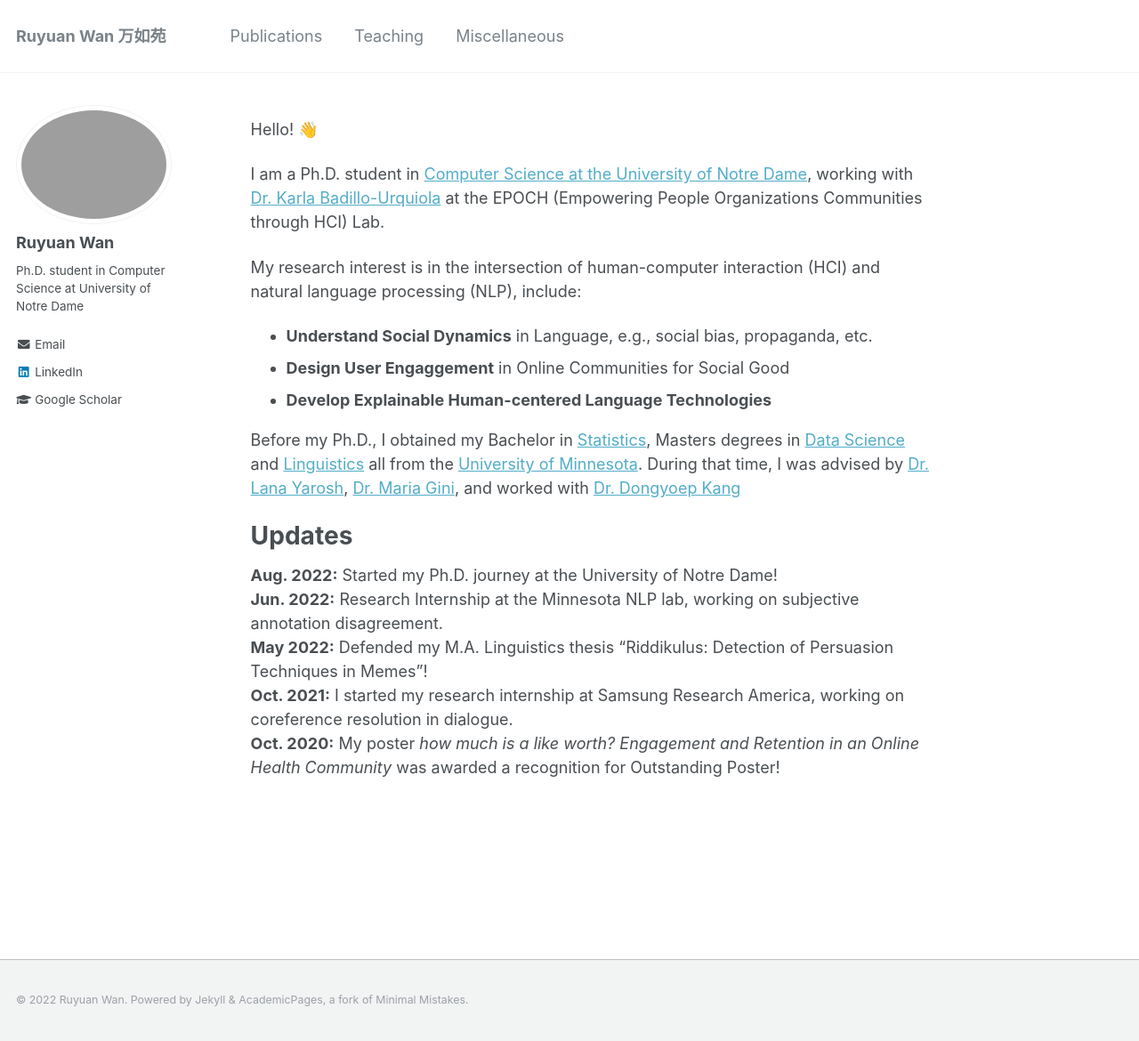
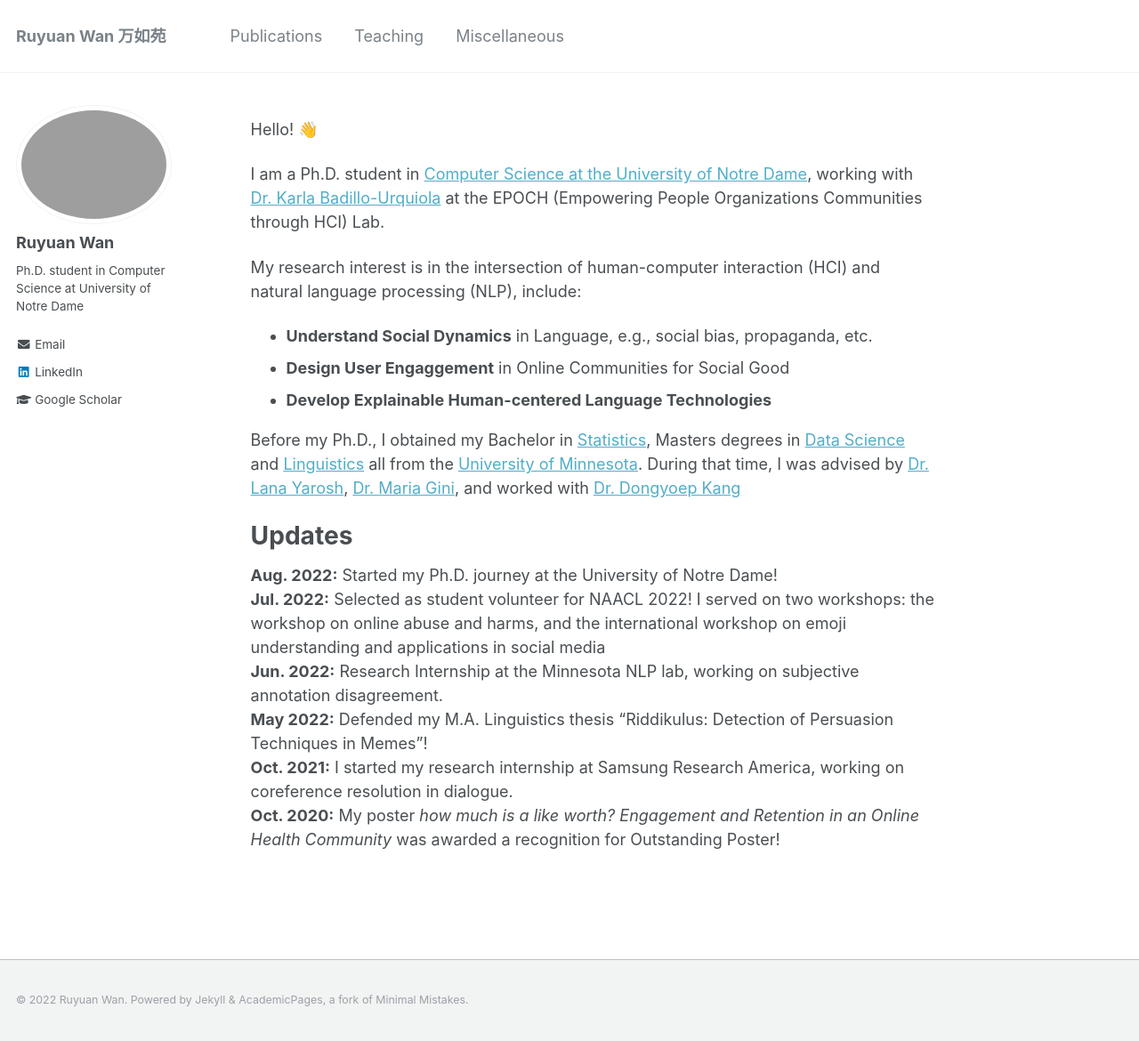
Before and after one commit to RuyuanWan/ruyuanwan.github.io, a Jekyll site: the page built from _pages/about.md, in a window 1280 px wide and 1170 px high. Shown: the whole window at 89% size. Built offline with Jekyll 4.4.1, drawn with Linux system fonts in a browser that asks for light colours.

Commit message:
Update about.md

```diff
--- a/_pages/about.md
+++ b/_pages/about.md
@@ -24,6 +24,7 @@ Updates
 ======
 
 **Aug. 2022:** Started my Ph.D. journey at the University of Notre Dame! <br/>
+**Jul. 2022:** Selected as student volunteer for NAACL 2022! I served on two workshops: the workshop on online abuse and harms, and the international workshop on emoji understanding and applications in social media
 **Jun. 2022:** Research Internship at the Minnesota NLP lab, working on subjective annotation disagreement. <br/>
 **May 2022:** Defended my M.A. Linguistics thesis "Riddikulus: Detection of Persuasion Techniques in Memes"!  <br/>
 **Oct. 2021:** I started my research internship at Samsung Research America, working on coreference resolution in dialogue.  <br/>
```
